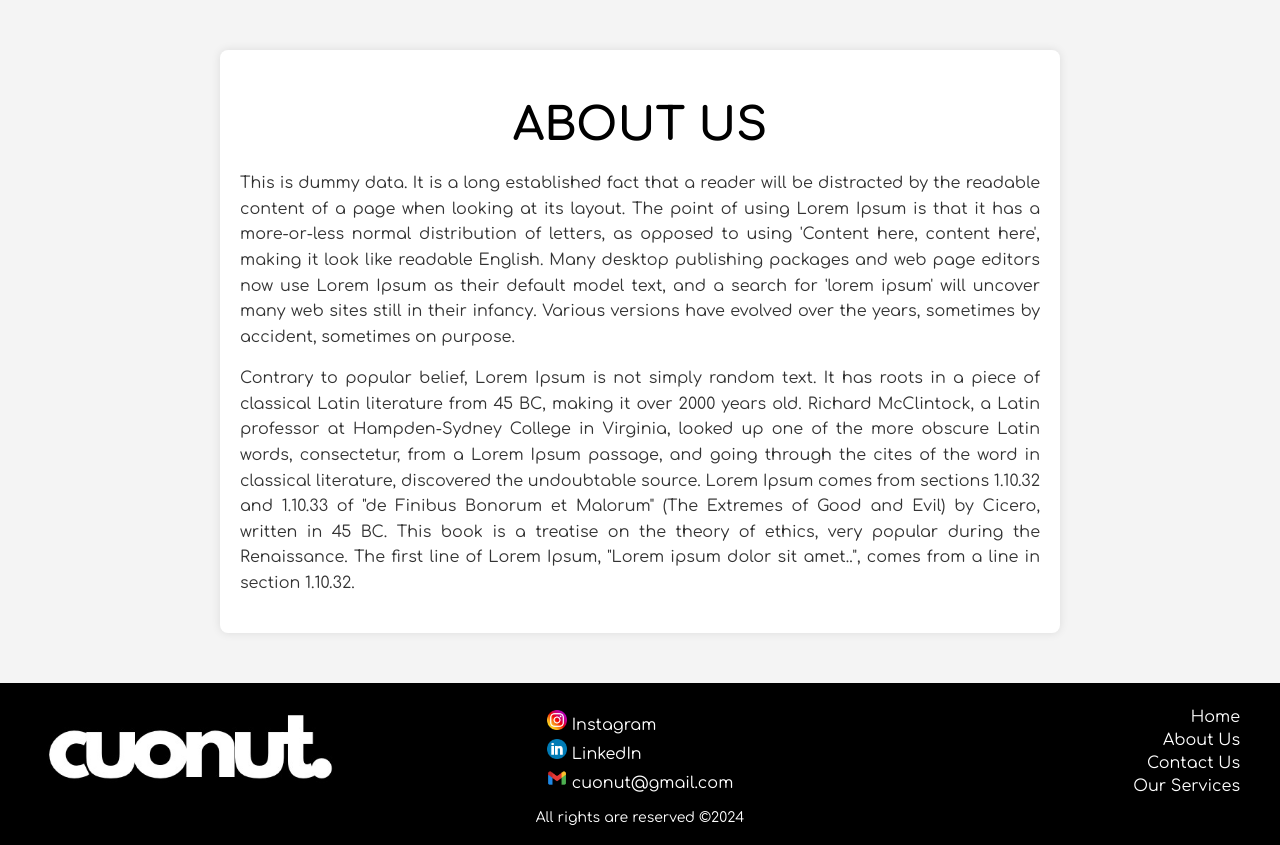
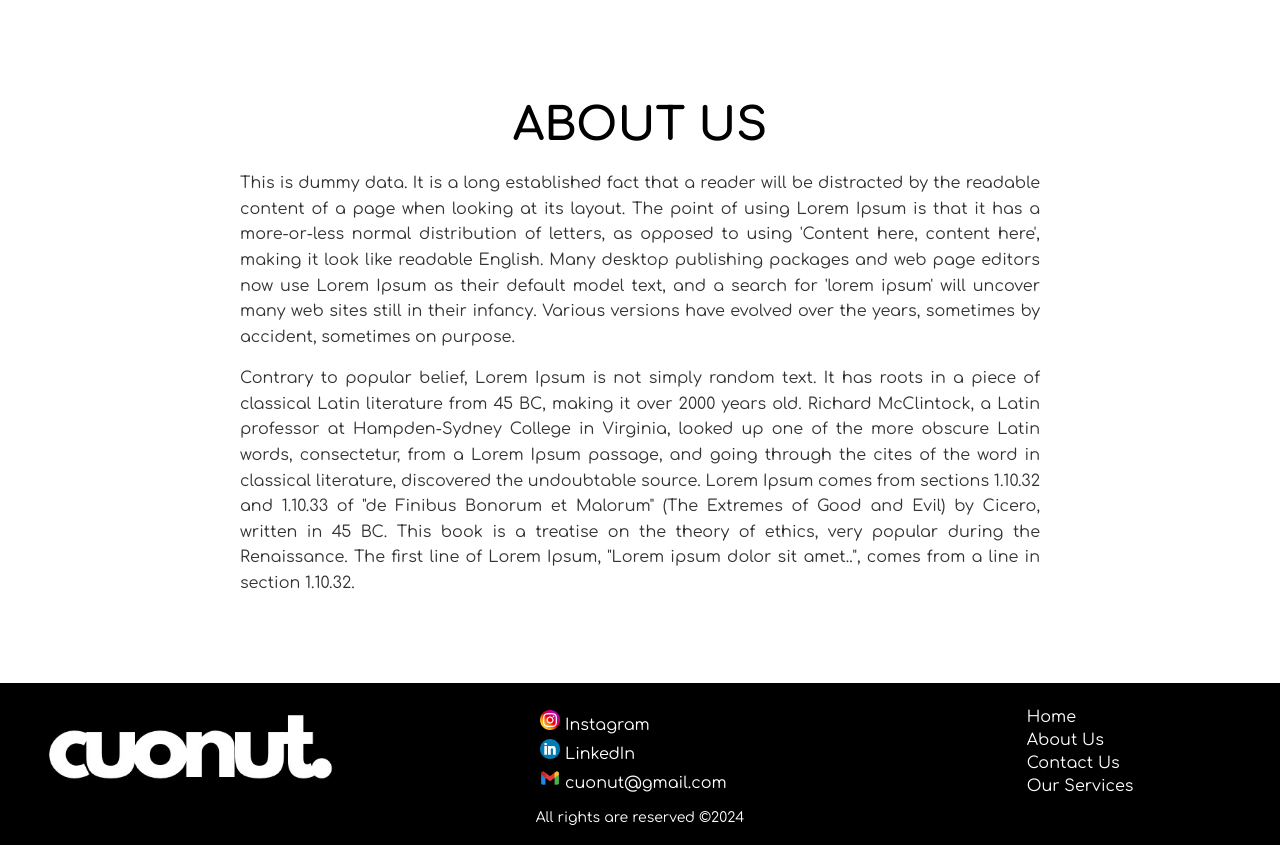
Before and after one commit to Anuhyapeddi/springtime.github.io, a plain HTML site: page about.html in a window 1280 px wide. Drawn offline with Linux system fonts and the light colour scheme.

Commit message:
changed the footer style

```diff
--- a/style.css
+++ b/style.css
@@ -244,16 +244,12 @@ body {
     font-family:'Comfortaa';
     margin: 0;
     padding: 0;
-    background-color: #f4f4f4;
 }
 
 .about-us-section {
     max-width: 800px;
     margin: 50px auto;
     padding: 20px;
-    background-color: #fff;
-    border-radius: 8px;
-    box-shadow: 0 0 10px rgba(0, 0, 0, 0.1);
 }
 
 .about-us-section h1 {
@@ -288,6 +284,7 @@ footer {
 
 .footer-left {
     flex: 1;
+    margin-right: 200px;
 }
 
 .footer-left .logo {
@@ -297,6 +294,7 @@ footer {
 .footer-center {
     display: block;
     align-items: center;
+    margin-right: 300px;
 }
 
 .footer-center a {
@@ -317,14 +315,15 @@ footer {
 }
 
 
-
-
 .footer-right {
+    display: block;
+    align-items:center;
     flex: 1;
-    text-align: right;
+    text-align: left;
 }
 
 .footer-right a {
+
     display: block;
     color: #fff;
     text-decoration: none;
```
